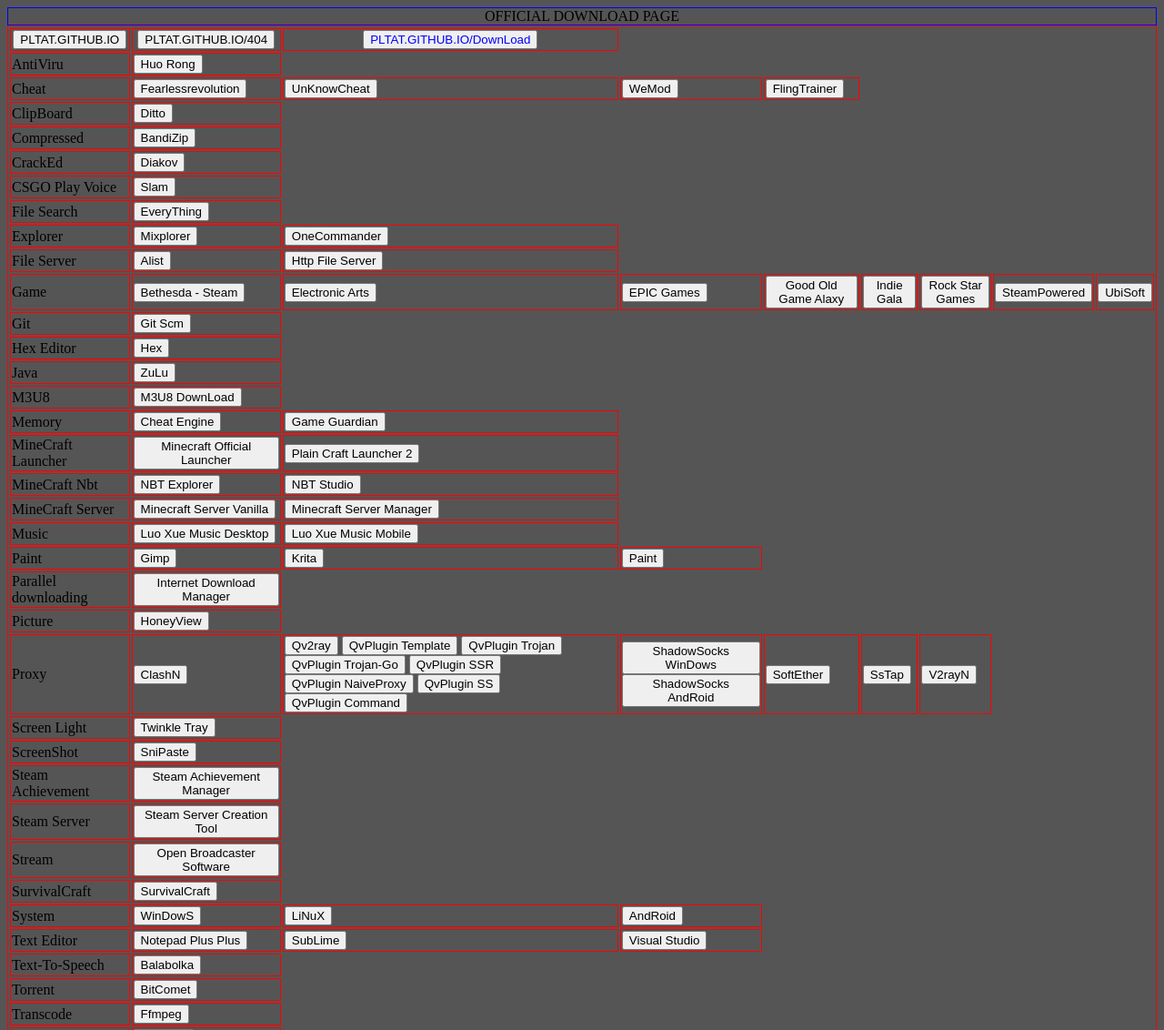
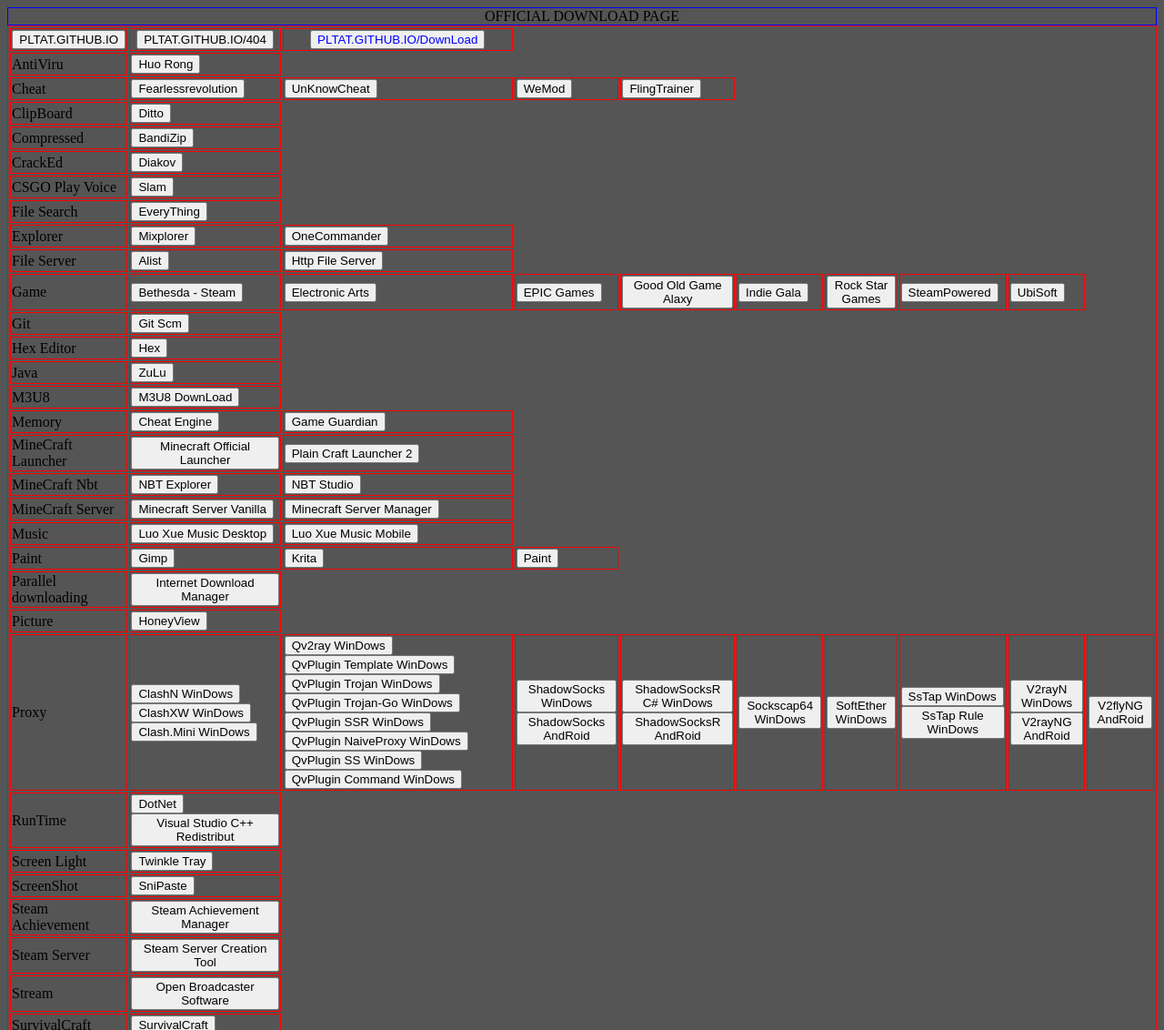
Before and after one commit to PLTAT/PLTAT.GITHUB.IO, a plain HTML site: page download.html in a window 1280 px wide. Shown: the top 1132 px of the page at 91% size. Drawn offline with Linux system fonts and the light colour scheme.

Commit message:
Initial commit

```diff
--- a/download.html
+++ b/download.html
@@ -409,33 +409,39 @@
                 </td>
                 <td>
                     <button onclick="window.open('//github.com/2dust/clashN')">
-                        ClashN
+                        ClashN WinDows
+                    </button>
+                    <button onclick="window.open('//github.com/ysc3839/ClashXW')">
+                        ClashXW WinDows
+                    </button>
+                    <button onclick="window.open('//github.com/MetaCubeX/Clash.Mini')">
+                        Clash.Mini WinDows
                     </button>
                 </td>
                 <td>
                     <button onclick="window.open('//github.com/Qv2ray/Qv2ray')">
-                        Qv2ray
+                        Qv2ray WinDows
                     </button>
                     <button onclick="window.open('//github.com/Qv2ray/QvPlugin-Template')">
-                        QvPlugin Template
+                        QvPlugin Template WinDows
                     </button>
                     <button onclick="window.open('//github.com/Qv2ray/QvPlugin-Trojan')">
-                        QvPlugin Trojan
+                        QvPlugin Trojan WinDows
                     </button>
                     <button onclick="window.open('//github.com/Qv2ray/QvPlugin-Trojan-Go')">
-                        QvPlugin Trojan-Go
+                        QvPlugin Trojan-Go WinDows
                     </button>
                     <button onclick="window.open('//github.com/Qv2ray/QvPlugin-SSR')">
-                        QvPlugin SSR
+                        QvPlugin SSR WinDows
                     </button>
                     <button onclick="window.open('//github.com/Qv2ray/QvPlugin-NaiveProxy')">
-                        QvPlugin NaiveProxy
+                        QvPlugin NaiveProxy WinDows
                     </button>
                     <button onclick="window.open('//github.com/Qv2ray/QvPlugin-SS')">
-                        QvPlugin SS
+                        QvPlugin SS WinDows
                     </button>
                     <button onclick="window.open('//github.com/Qv2ray/QvPlugin-Command')">
-                        QvPlugin Command
+                        QvPlugin Command WinDows
                     </button>
                 </td>
                 <td>
@@ -447,18 +453,56 @@
                     </button>
                 </td>
                 <td>
+                    <button onclick="window.open('//github.com/shadowsocksrr/shadowsocksr-csharp')">
+                        ShadowSocksR C# WinDows
+                    </button>
+                    <button onclick="window.open('//github.com/shadowsocksrr/shadowsocksr-android')">
+                        ShadowSocksR AndRoid
+                    </button>
+                </td>
+                <td>
+                    <button onclick="window.open('//sockscap64.com/sockscap-64-free-download-zh-hans')">
+                        Sockscap64 WinDows
+                    </button>
+                </td>
+                <td>
                     <button onclick="window.open('//softether.org')">
-                        SoftEther
+                        SoftEther WinDows
                     </button>
                 </td>
                 <td>
                     <button onclick="window.open('//sockscap64.com/sstap-enjoy-gaming-enjoy-sstap')">
-                        SsTap
+                        SsTap WinDows
+                    </button>
+                    <button onclick="window.open('//github.com/FQrabbit/SSTap-Rule')">
+                        SsTap Rule WinDows
                     </button>
                 </td>
                 <td>
                     <button onclick="window.open('//github.com/2dust/v2rayN')">
-                        V2rayN
+                        V2rayN WinDows
+                    </button>
+                    <button onclick="window.open('//github.com/2dust/v2rayNG')">
+                        V2rayNG  AndRoid
+                    </button>
+                </td>
+                <td>
+                    <button onclick="window.open('//github.com/2dust/v2flyNG')">
+                        V2flyNG AndRoid
+                    </button>
+                </td>
+            </tr>
+
+            <tr>
+                <td>
+                    RunTime
+                </td>
+                <td>
+                    <button onclick="window.open('//dotnet.microsoft.com/download/dotnet')">
+                        DotNet
+                    </button>
+                    <button onclick="window.open('//learn.microsoft.com/cpp/windows/latest-supported-vc-redist')">
+                        Visual Studio C++ Redistribut
                     </button>
                 </td>
             </tr>
```
